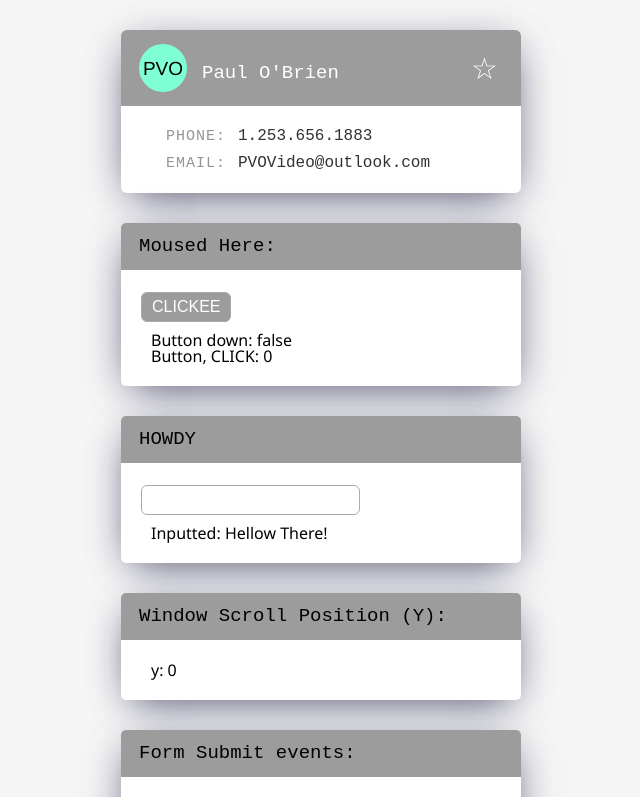
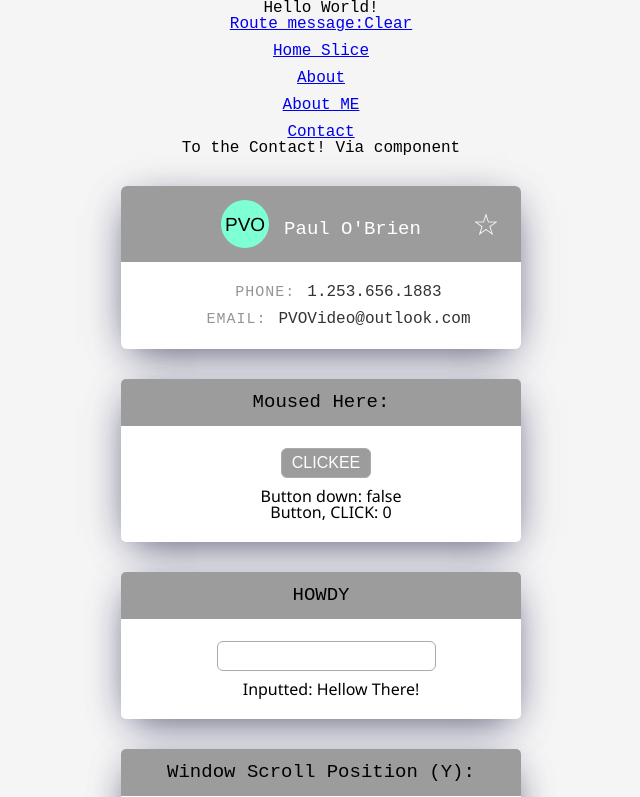
Before and after one commit to PVOBrien/ReactWork, a React (Create React App) app in the folder tutorial-app/: page /contact in a window 1280 px wide. Shown: the top 797 px of the page, without its empty margins (319-959 px from the left). Built offline with nearby package versions, Linux system fonts and the light colour scheme.

Commit message:
thru 4.4

```diff
--- a/tutorial-app/package.json
+++ b/tutorial-app/package.json
@@ -8,6 +8,7 @@
     "@testing-library/user-event": "^12.7.1",
     "react": "^17.0.1",
     "react-dom": "^17.0.1",
+    "react-router-dom": "^5.2.0",
     "react-scripts": "4.0.2",
     "web-vitals": "^1.1.0"
   },
--- a/tutorial-app/src/App.js
+++ b/tutorial-app/src/App.js
@@ -1,3 +1,6 @@
+import React, { Component } from 'react';
+import { BrowserRouter as Router, Route, Link, Switch } from 'react-router-dom'; // "as" is setting "router" as  alias
+
 import ShowButton from './ShowButton';
 import NewCard from './NewCard.js';
 import InputEvents from './events/InputEvents';
@@ -6,15 +9,51 @@ import ShoppingList from './shoppingList/ShoppingList';
 import AddressBook from './addressBook/AddressBook';
 import ThisCardwHooks from './addressBook/singleCard_wHooks';
 import './css/reset.css';
+import './css/default.css';
 import './css/app.css';
 import './css/newCard.css'; // it's CSS. it imports it all, no need to designate exactly *what* is being imported.
+
+import Home from './components/Home'
+import About from './components/About'
+import Contact from './components/Contact'
+
 
 function App() {
   return (
     <>
       <div className="App">
+        <h1>Hello World!</h1>
+        <Router>
+          <ul>
+            <li><Link to="/">Route message:Clear</Link></li>
+            <li><Link to="/home">Home Slice</Link></li>
+            <li><Link to="/about">About</Link></li>
+            <li><Link to="/about/paramUserIdHere">About ME</Link></li>
+            <li><Link to="/contact">Contact</Link></li>
+          </ul>
+
+          <Switch>
+
+            <Route path="/home" component={Home} />
+            <Route exact path="/" render={() => {
+              return <br></br> // so... ALWAYS include an actual path on the route. Or use "exact" in front of path?.
+            }} />
+
+            <Route path="/about/:userId" render={({ match }) => { // either use Switch, or exact path. on switch, the specific comes before the broad, and exact path (atm) I don't think has that qualification.
+              return <h2>Me 3 "{match.params.userId}"" Me </h2> // check out how it follows the params.
+            }} />
+
+            <Route path="/about" component={About}/>
+            <Route path="/contact" component={Contact} />
+            <Route render={() => {
+              return <h2>Error. No such path. Try again.</h2>
+            }} />
+          </Switch>
+
+        </Router>
+
         {/* <ShowButton /> */}
-        <ThisCardwHooks/>
+        <ThisCardwHooks />
         {/* <AddressBook /> */}
         {/* <NewCard /> */}
         <InputEvents />
@@ -28,3 +67,5 @@ function App() {
 }
 
 export default App;
+
+// https://reactrouter.com/web/guides/quick-start
--- /dev/null
+++ b/tutorial-app/src/components/About.js
@@ -0,0 +1,9 @@
+import React from 'react'
+
+const About = () => {
+  return (
+    <h2>About about oh yeah About</h2>
+  )
+}
+
+export default About;
--- /dev/null
+++ b/tutorial-app/src/components/Contact.js
@@ -0,0 +1,9 @@
+import React from 'react'
+
+const Contact = () => {
+  return (
+    <h2>To the Contact! Via component</h2>
+  )
+}
+
+export default Contact;
--- /dev/null
+++ b/tutorial-app/src/components/Home.js
@@ -0,0 +1,9 @@
+import React from 'react'
+
+const Home = () => {
+  return (
+    <h2>Home Page</h2>
+  )
+}
+
+export default Home;
--- /dev/null
+++ b/tutorial-app/src/css/default.css
@@ -0,0 +1,8 @@
+.App {
+  text-align: center;
+}
+
+ul, li {
+  margin: 0;
+  padding: 0;
+}
```
Also changed, not shown: 1 other file (tests, documents, lock files or other folders).
